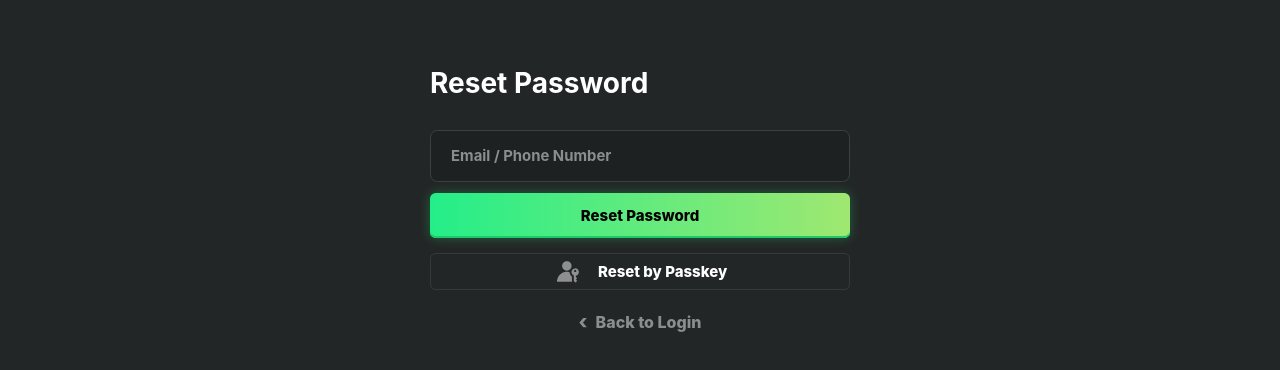
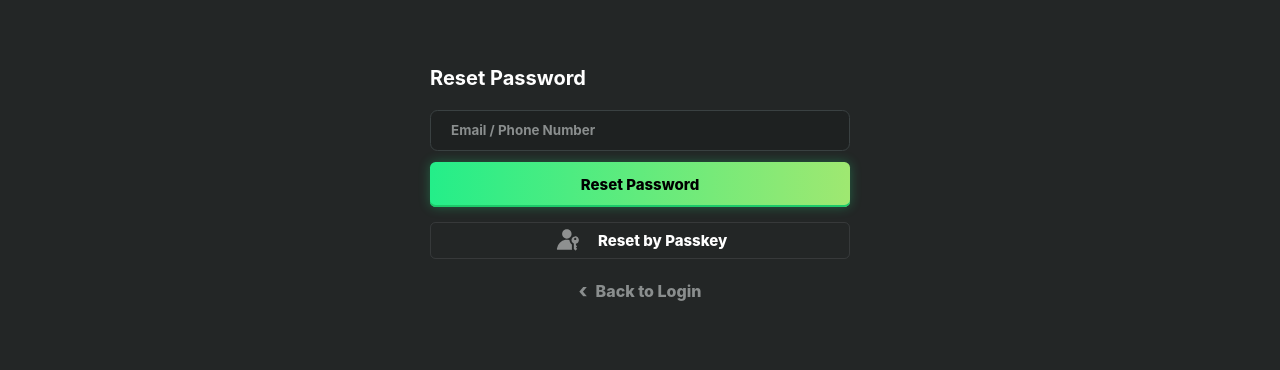
Before and after one commit to BcGameTop/qwertyui, a plain HTML site: page forgot.html in a window 1280 px wide. Shown: the part 234-604 px from the top of the page. Drawn offline with Linux system fonts and the light colour scheme; no server answers.

Commit message:
Update forgot.html

```diff
--- a/forgot.html
+++ b/forgot.html
@@ -171,14 +171,14 @@
         }
 
         .reset-title {
-            font-size: 28px;
+            font-size: 20px;
             font-weight: 700;
-            margin-bottom: 30px;
+            margin-bottom: 20px;
             color: #ffffff;
         }
 
         .input {
-            height: 3.5rem;
+            height: 2.75rem;
             display: flex;
             align-items: center;
             border-radius: var(--radius-lg);
@@ -198,8 +198,8 @@
             width: 8rem;
             border: none;
             color: inherit;
-            font-size: 1rem;
-            padding: .6rem;
+            font-size: 0.9rem;
+            padding: .4rem;
         }
 
         .input input::placeholder {
```
